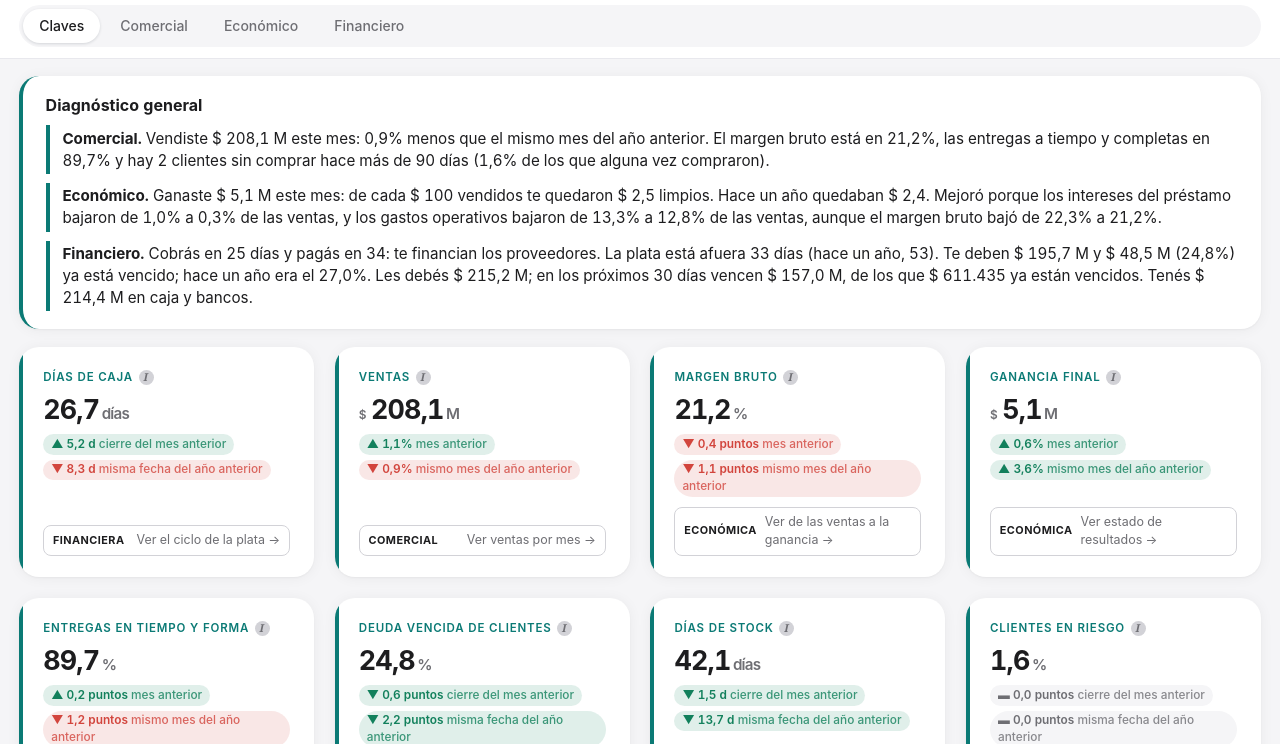
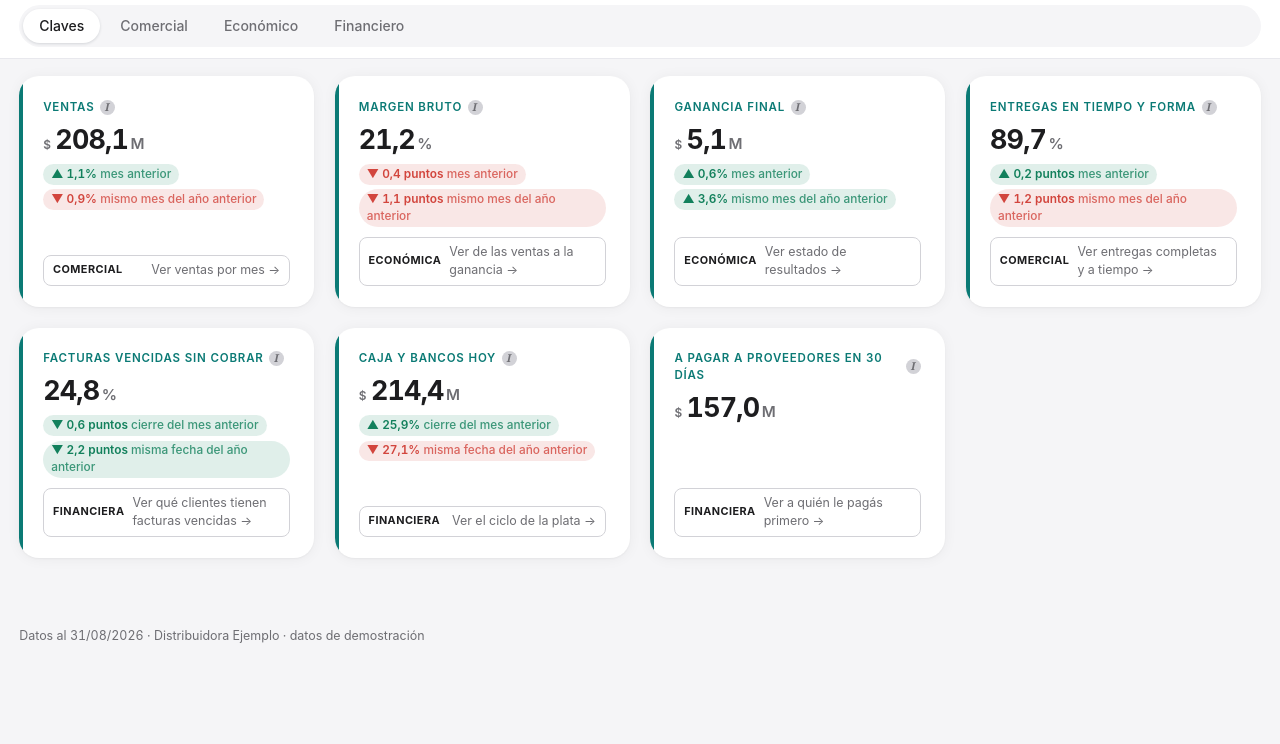
Before and after one commit to FacundoDonari/bi-distribuidora, a plain HTML site: page tablero/index.html in a window 1280 px wide. Shown: the part 56-800 px from the top of the page. Drawn offline with nearby package versions, Linux system fonts and the light colour scheme.

Commit message:
Tablero: Claves sin diagnóstico, con caja de hoy y pagos a 30 días
Co-Authored-By: Claude Opus 5.5 <noreply@anthropic.com>
Claude-Session: https://claude.ai/code/session_01BerP5tpH3fTpPqyTaaGzu5

```diff
--- a/tablero/index.html
+++ b/tablero/index.html
@@ -562,6 +562,8 @@ const ESTB={cumple:['Cumple','ok'],alerta:['Alerta','wn'],critico:['Crítico','b
 const estColor=e=>'var(--brand)';
 const DIAGU={margen:'pp',entrega:'n'};
 const DEF={
+ cajahoy:'Plata en caja y en las cuentas bancarias al 31/08/2026.',
+ pagar30:'Facturas de proveedores que vencen entre el 31/08/2026 y el 30/09/2026, más las que ya están vencidas sin pagar.',
  resultado_pct:'Ganancia operativa sobre ventas: lo que queda de cada $ 100 vendidos después de costos y gastos del negocio, antes de intereses e impuestos. Es el margen que mide la gestión.',
  punto_equilibrio:'Ventas mínimas del período para no perder plata: costos fijos divididos por la contribución de cada peso vendido (ventas menos costos variables).',
  margen_seguridad_pct:'Cuánto pueden caer las ventas antes de empezar a perder plata. Más bajo, más riesgo.',
@@ -871,7 +873,7 @@ function clavesDx(){
 function conclusion(){
   const t=state.tab, l=state.lens, M=MAP[l], H=MAP.hoy, per=l==='mes'?'este mes':'en lo que va del año', yi=l==='mes'?6:5, yk=l==='mes'?'cb':'ca';
   const row=(D,id)=>D.rows[l].find(r=>r[0]===id);
-  if(t==='claves') return clavesDx();
+  if(t==='claves') return '';
   if(t==='financiero') return finResumen();
   if(t==='patrimonial') return patResumen();
   let x='';
@@ -969,7 +971,7 @@ function claveRow(k){
     <details class="clv-det"><summary>Por qué</summary>${p.causa}</details></div></details>`;
 }
 
-const CL_GO={ventas:{tab:'comercial',sx:'ventas',p:'Comercial',l:'Ver ventas por mes'},clientes:{tab:'comercial',sx:'clientes',p:'Comercial',l:'Ver clientes que dejaron de comprar'},entrega:{tab:'comercial',sx:'',p:'Comercial',l:'Ver entregas completas y a tiempo'},margen:{tab:'economico',sx:'ganancia',p:'Económica',l:'Ver de las ventas a la ganancia'},resultado:{tab:'economico',sx:'estado',p:'Económica',l:'Ver estado de resultados'},caja:{tab:'financiero',sx:'ciclo',p:'Financiera',l:'Ver el ciclo de la plata'},cobranza:{tab:'financiero',sx:'detalle',p:'Financiera',l:'Ver quién te debe'},stock:{tab:'comercial',sx:'stock',p:'Comercial',l:'Ver qué productos se venden lento'}};
+const CL_GO={ventas:{tab:'comercial',sx:'ventas',p:'Comercial',l:'Ver ventas por mes'},clientes:{tab:'comercial',sx:'clientes',p:'Comercial',l:'Ver clientes que dejaron de comprar'},entrega:{tab:'comercial',sx:'',p:'Comercial',l:'Ver entregas completas y a tiempo'},margen:{tab:'economico',sx:'ganancia',p:'Económica',l:'Ver de las ventas a la ganancia'},resultado:{tab:'economico',sx:'estado',p:'Económica',l:'Ver estado de resultados'},caja:{tab:'financiero',sx:'ciclo',p:'Financiera',l:'Ver el ciclo de la plata'},cobranza:{tab:'financiero',sx:'detalle',p:'Financiera',l:'Ver qué clientes tienen facturas vencidas'},stock:{tab:'comercial',sx:'stock',p:'Comercial',l:'Ver qué productos se venden lento'},cajahoy:{tab:'financiero',sx:'ciclo',p:'Financiera',l:'Ver el ciclo de la plata'},pagar30:{tab:'financiero',sx:'detalle',p:'Financiera',l:'Ver a quién le pagás primero'}};
 function claveCard8(k,nogo){
   const p=claveParts(k);
   return `<div class="card kpi clv s3"><span class="bar" style="background:${p.col}"></span>
@@ -979,8 +981,15 @@ function claveCard8(k,nogo){
    ${(()=>{const g=CL_GO[k[0]];return g&&!nogo?`<div style="flex:1;min-height:.6rem"></div><button type="button" class="clv-go" data-gx="${g.tab}:${g.sx||''}"><span class="clv-p">${g.p}</span><span class="clv-l">${esc(g.l)} →</span></button>`:''})()}</div>`;
 }
 function tabClaves(){
-  const K=DATA.claves[state.lens], ord=K.slice().sort((a,b)=>PRI[a[10]]-PRI[b[10]]);
-  $('#app').innerHTML=`<div class="g">${ord.filter(k=>k[0]!=='reposicion').map(k=>claveCard8(k)).join('')}</div>`;
+  const K=DATA.claves[state.lens], g=id=>K.find(x=>x[0]===id).slice(), H=MAP.hoy;
+  const cob=g('cobranza'); cob[1]='Facturas vencidas sin cobrar';
+  const cj=H.caja_bancos;
+  const C0=Date.UTC(2026,7,31), p30=DATA.prov.i.filter(r=>Math.round((Date.UTC(2026,+r[2].slice(0,2)-1,+r[2].slice(3,5))-C0)/864e5)<=30).reduce((q,r)=>q+r[3],0);
+  //        id        nombre                                pregunta eje u  dir    tipo    act  meta brecha estado va  vt   tend accion diag vb
+  const caja=['cajahoy','Caja y bancos hoy','','', '$','mas','fecha',cj.a,null,0,'cumple',cj.va,'pct',cj.va>0?'mejora':cj.va<0?'empeora':'','',[],cj.vb];
+  const pagar=['pagar30','A pagar a proveedores en 30 días','','','$','menos','fecha',p30,null,0,'cumple',null,'pct','','',[],null];
+  const L=[g('ventas'),g('margen'),g('resultado'),g('entrega'),cob,caja,pagar];
+  $('#app').innerHTML=`<div class="g">${L.map(k=>claveCard8(k)).join('')}</div>`;
 }
 
 /* ---------- pestaña COMERCIAL ---------- */
```
